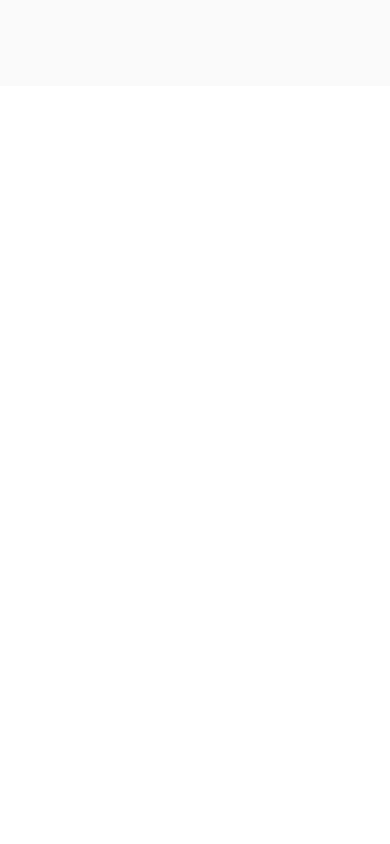
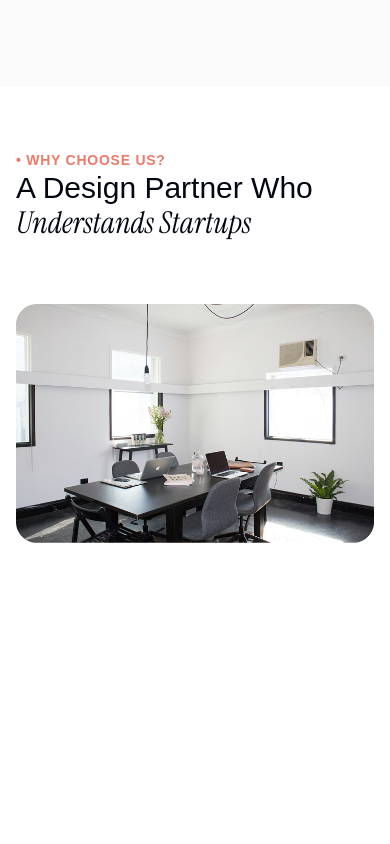
Before and after one commit to SparkStudio-Ltd/userlify, a Next.js app: page /about in a window 390 px wide. Shown: the part 5140-5984 px from the top of the page. Built offline with nearby package versions, Linux system fonts and the light colour scheme; a web font is replaced by a local one.

Commit message:
fix: Adjust padding and order in AboutWhyChooseSection for improved layout and responsiveness

```diff
--- a/src/components/sections/AboutWhyChoose.tsx
+++ b/src/components/sections/AboutWhyChoose.tsx
@@ -87,7 +87,7 @@ export default function AboutWhyChooseSection() {
     return (
         <section
             ref={sectionRef}
-            className="relative w-full bg-white py-32 px-4 md:px-8 lg:px-12 min-h-screen text-white"
+            className="relative w-full bg-white py-12 md:py-32 px-4 md:px-8 lg:px-12 min-h-screen text-white"
         >
             {/* BACKGROUND LAYERS */}
 
@@ -95,7 +95,7 @@ export default function AboutWhyChooseSection() {
                 <div className="flex flex-col lg:flex-row gap-16 lg:gap-24 items-start">
 
                     {/* LEFT CONTENT (Scrolling List) */}
-                    <div ref={containerRef} className="lg:w-1/2 w-full flex flex-col gap-8">
+                    <div ref={containerRef} className="lg:w-1/2 w-full flex flex-col gap-8 order-2 lg:order-1">
                         {servicesData.cards.map((card) => (
                             <div
                                 key={card.id}
@@ -114,7 +114,7 @@ export default function AboutWhyChooseSection() {
 
                     {/* RIGHT CONTENT (Sticky) */}
 
-                    <div className="lg:w-1/2 flex flex-col justify-start pt-4 lg:sticky lg:top-64 h-fit">
+                    <div className="lg:w-1/2 flex flex-col justify-start pt-4 lg:sticky lg:top-64 h-fit order-1 lg:order-2">
                         {/* Top Section */}
                         <div className="flex flex-col gap-16">
                             <div>
```
